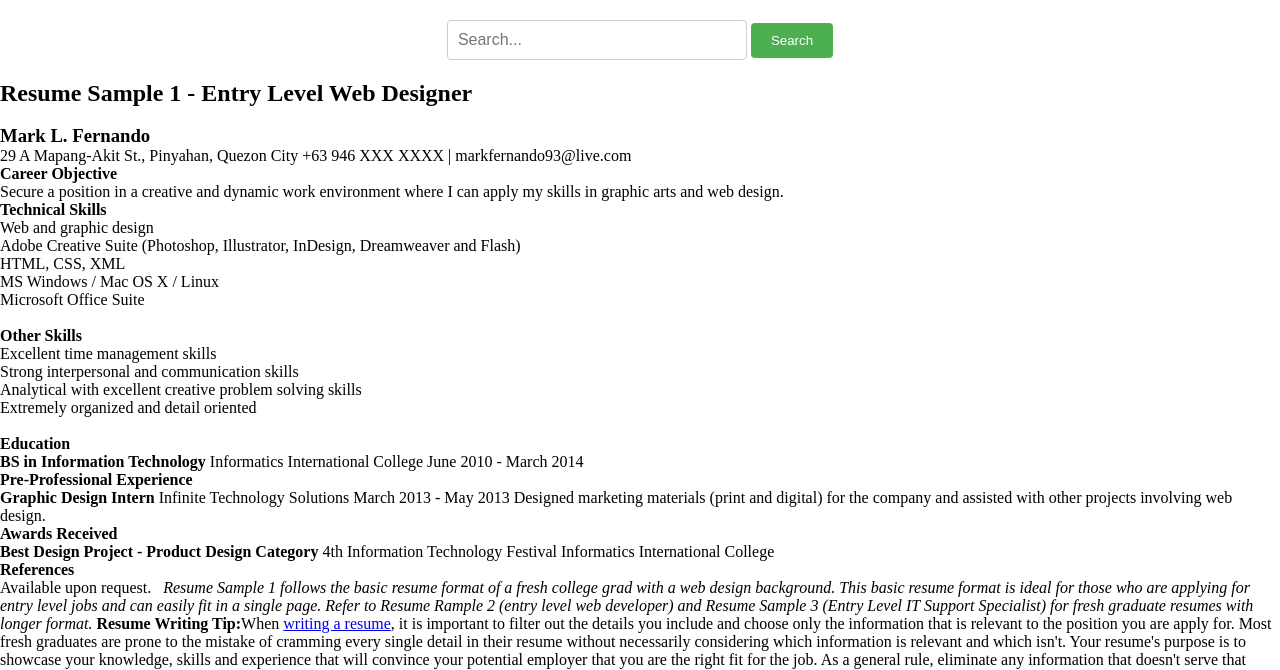
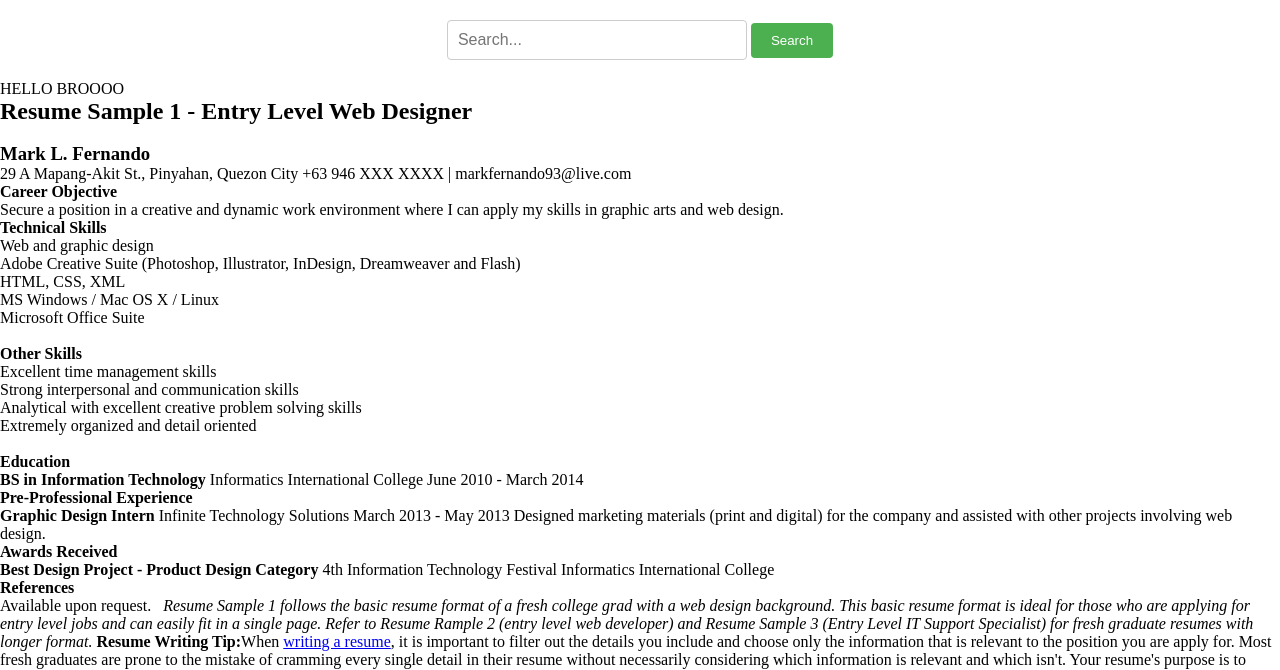
Before and after one commit to IrfanTochu/Searchbar, a plain HTML site: page index.html in a window 1280 px wide. Shown: the top 670 px of the page. Drawn offline with Linux system fonts and the light colour scheme.

Commit message:
Update index.html

```diff
--- a/index.html
+++ b/index.html
@@ -17,7 +17,7 @@
   <!-- Search results will appear here -->
 </div>
 
-
+<p>HELLO BROOOO</p>
 
 <h2>Resume Sample 1 - Entry Level Web Designer</h2>
 &nbsp;
```
